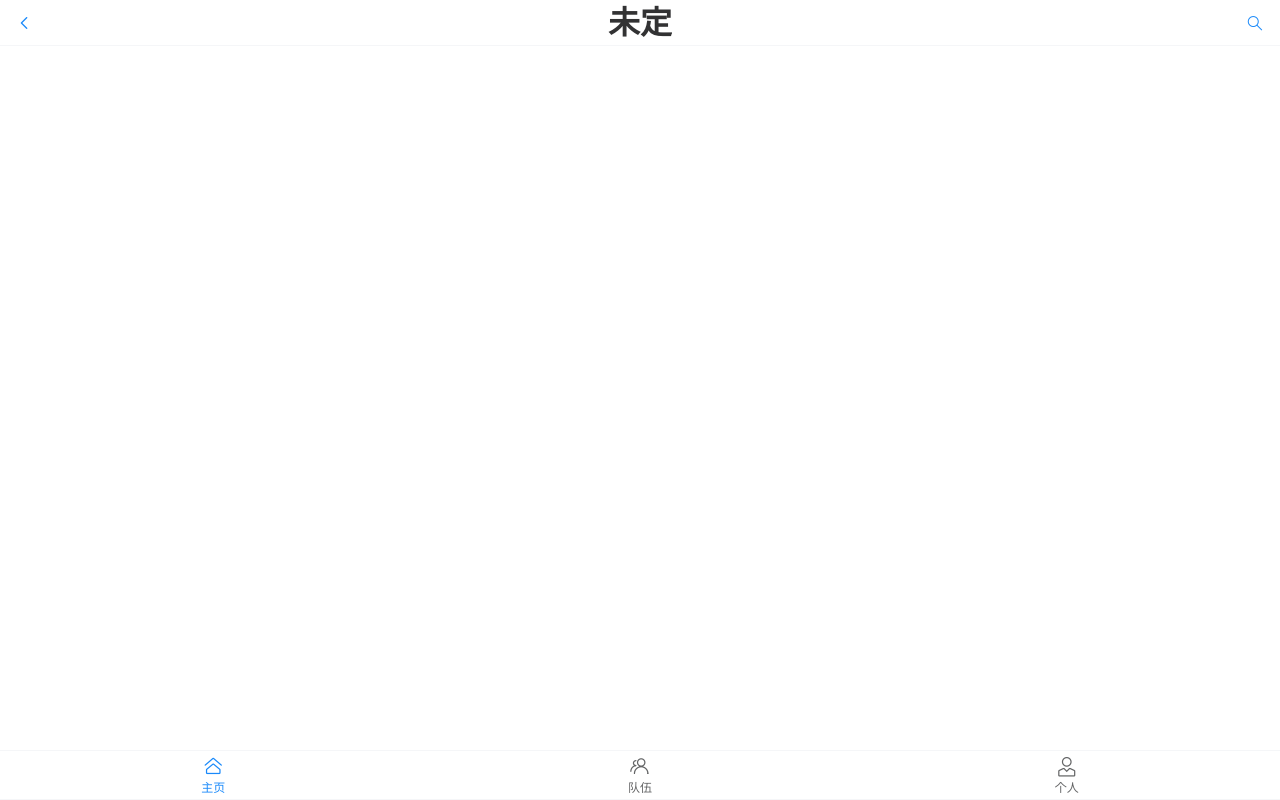
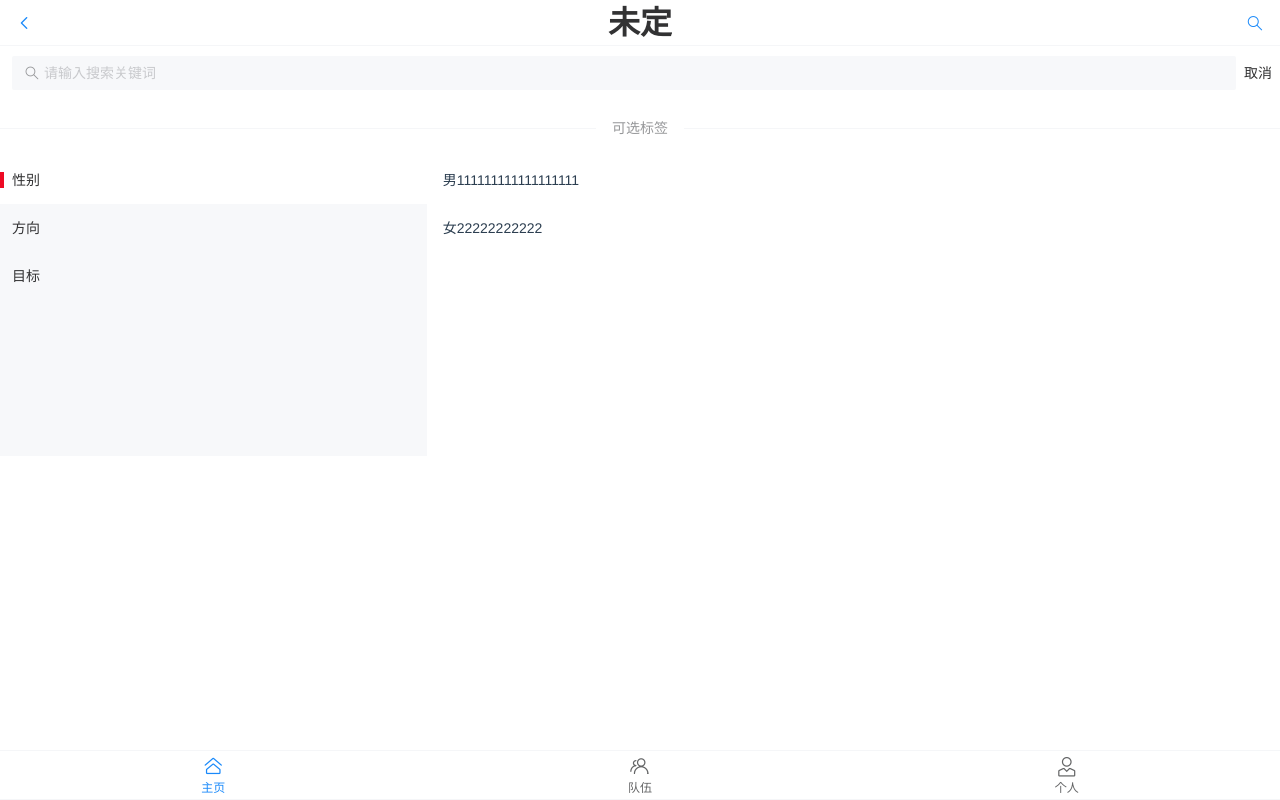
Before and after one commit to RyuAlvin/LetsBeFriends, a Vue app in the folder ltsbffrontend/: page /search in a window 1280 px wide. Before the commit this address had no page. Built offline with nearby package versions, Linux system fonts and the light colour scheme.

Commit message:
搜索标签功能

```diff
--- a/ltsbffrontend/components.d.ts
+++ b/ltsbffrontend/components.d.ts
@@ -10,9 +10,15 @@ declare module 'vue' {
     HelloWorld: typeof import('./src/components/HelloWorld.vue')['default']
     RouterLink: typeof import('vue-router')['RouterLink']
     RouterView: typeof import('vue-router')['RouterView']
+    VanCol: typeof import('vant/es')['Col']
+    VanDivider: typeof import('vant/es')['Divider']
     VanIcon: typeof import('vant/es')['Icon']
     VanNavBar: typeof import('vant/es')['NavBar']
+    VanRow: typeof import('vant/es')['Row']
+    VanSearch: typeof import('vant/es')['Search']
     VanTabbar: typeof import('vant/es')['Tabbar']
     VanTabbarItem: typeof import('vant/es')['TabbarItem']
+    VanTag: typeof import('vant/es')['Tag']
+    VanTreeSelect: typeof import('vant/es')['TreeSelect']
   }
 }
--- a/ltsbffrontend/src/config/routes.ts
+++ b/ltsbffrontend/src/config/routes.ts
@@ -1,9 +1,11 @@
 import Index from '../pages/Index.vue';
 import Team from '../pages/Team.vue';
+import Search from '../pages/Search.vue';
 
 const routes = [
     { path: '/', component: Index },
     { path: '/team', component: Team },
+    { path: '/search', component: Search },
 ];
 
 export default routes;
--- a/ltsbffrontend/src/layouts/BasicLayout.vue
+++ b/ltsbffrontend/src/layouts/BasicLayout.vue
@@ -1,10 +1,15 @@
 <script setup lang="ts">
 import { ref } from "vue";
-import Index from "../pages/Index.vue";
-import Team from "../pages/Team.vue";
+import { useRouter } from "vue-router";
 
-const onClickLeft =  () => { console.log("onClickLeft"); };
-const onClickRight = () => { console.log("onClickRight"); };
+const router = useRouter();
+
+const onClickLeft =  () => {
+  router.back();
+};
+const onClickRight = () => {
+   router.push("/search");
+};
 
 // 这里的active和模板中的item已双向绑定，active的值随着选中的标签变化而变化
 const active = ref("home");
--- /dev/null
+++ b/ltsbffrontend/src/pages/Search.vue
@@ -0,0 +1,137 @@
+<script setup lang="ts">
+import { computed, ref } from "vue";
+
+/**
+ * 搜索框功能
+ */
+// 搜索内容
+const keyword = ref('');
+// 搜索功能
+const onSearch = () => {
+  let result: { id: number; text: string; children: { id: number; text: string; }[]; }[] = [];
+  // 遍历从后台检索到的所有标签信息
+  tagsInfo.forEach((parent) => {
+    // 解构父标签
+    const tempParent = {...parent};
+    // 若不存在子标签，则跳过后续处理，执行下一个循环
+    if (!tempParent.children) return;
+    if (tempParent.children.length === 0) return;
+
+    // 解构子标签
+    // 解构可以实现浅拷贝，从而在修改新数据时不会影响对象/原数组（仅限第一层属性）。
+    // 因此，在解构父标签的前提下，还得对父标签下的属性的子标签进行解构
+    const tempChildren = [...tempParent.children];
+    // 若子标签中符合搜索内容，则返回
+    tempParent.children = tempChildren.filter(tag => tag.text.includes(keyword.value));
+    // 最后检查符合搜索内容的子标签是否存在，不存在则不用添加至搜索结果
+    if (tempParent.children.length === 0) return;
+
+    // 将符合条件的父标签（子标签）添加至搜索结果
+    result.push(tempParent);
+  })
+
+  // 将搜索结果重新赋值给需要显示的标签集合对象
+  displayTags.value = result;
+}
+// 取消检索功能
+const onCancel = () => {
+  // 搜索内容清空
+  keyword.value = '';
+  // 需要显示的标签集合设置为从后台检索到所有标签信息
+  displayTags.value = tagsInfo;
+}
+
+/**
+ * 所有标签展示功能
+ */
+// 右侧选中项的ID
+let selectedIds = ref<number[]>([]);
+// 左侧选中项的索引
+const activeIndex = ref(0);
+// 选中的标签数据
+const selectedTags = computed(() => {
+  return displayTags.value
+      .flatMap((tag: { children: any; }) => tag.children)
+      .filter((child: { id: number; }) => selectedIds.value.includes(child.id))
+})
+// 从后台检索到所有标签信息
+const tagsInfo = [
+  {
+    id: 1,
+    text: '性别',
+    children: [
+      { id: 2, text: '男111111111111111111' },
+      { id: 3, text: '女22222222222' },
+    ],
+  },
+  {
+    id: 4,
+    text: '方向',
+    children: [
+      { id: 5, text: 'Java1111' },
+      { id: 6, text: 'C++22222' },
+      { id: 7, text: 'Go222' },
+      { id: 8, text: '前端' },
+    ],
+  },
+  {
+    id: 9,
+    text: '目标',
+    children: [
+      { id: 10, text: '考研' },
+      { id: 11, text: '春招' },
+      { id: 12, text: '秋招' },
+      { id: 13, text: '社招' },
+    ],
+  },
+];
+// 需要显示的标签数据
+const displayTags = ref(tagsInfo);
+
+/**
+ * 已选择标签展示
+ */
+const show = ref(true);
+const close = (id: number) => {
+  selectedIds.value = selectedIds.value.filter(selectedId => selectedId !== id);
+};
+</script>
+
+<template>
+  <van-search
+      v-model="keyword"
+      show-action
+      placeholder="请输入搜索关键词"
+      @search="onSearch"
+      @cancel="onCancel"
+  />
+  <van-divider v-if="selectedIds.length !==0 ">已选标签</van-divider>
+  <div class="selected-tags">
+    <van-row gutter="4">
+      <van-col class="selected-tag-col" v-for="tag in selectedTags" :key="tag.id">
+        <van-tag :show="show" closeable size="medium" type="primary" @close="close(tag.id)">
+          {{ tag.text }}
+        </van-tag>
+      </van-col>
+    </van-row>
+  </div>
+  <van-divider>可选标签</van-divider>
+  <van-tree-select
+      class="tree-select"
+      v-model:active-id="selectedIds"
+      v-model:main-active-index="activeIndex"
+      :items="displayTags"
+  />
+</template>
+
+<style scoped>
+.tree-select {
+  text-align: left;
+}
+.selected-tag-col {
+  margin: 2px 0;
+}
+.selected-tags {
+  padding: 0 12px;
+}
+</style>
```
Also changed, not shown: ltsbffrontend/src/main.ts (+12 -0 lines).
